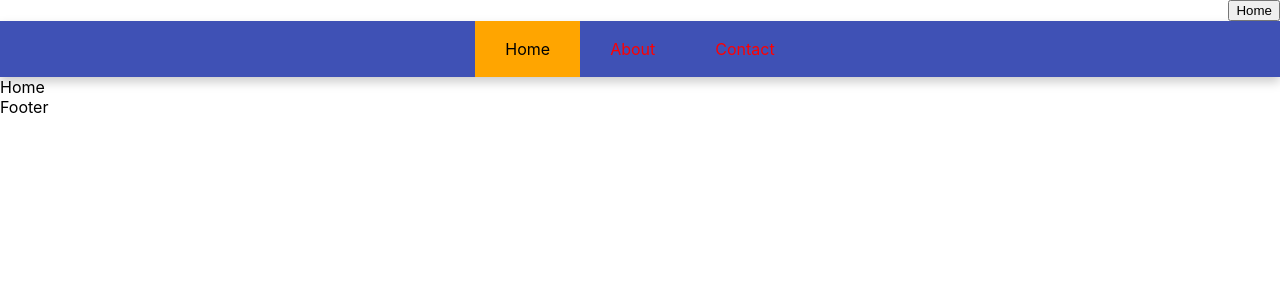
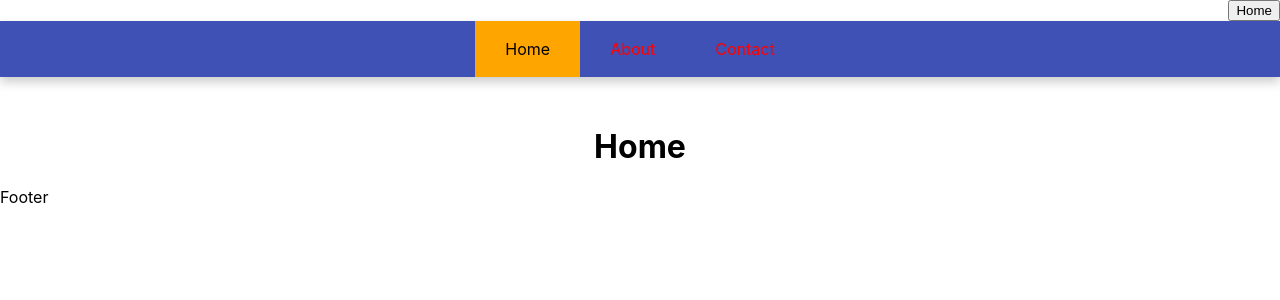
Before and after one commit to NupurKes/practicedemo, a React (Create React App) app: page / in a window 1280 px wide. Shown: the top 300 px of the page. Built offline with nearby package versions, Linux system fonts and the light colour scheme.

Commit message:
contact page change

```diff
--- a/src/pages/Home.js
+++ b/src/pages/Home.js
@@ -2,6 +2,7 @@
 
 export default function Home() {
   return (
-    <div>Home</div>
+    <div className = "content">
+    <h1>Home</h1></div>
   )
 }
```
